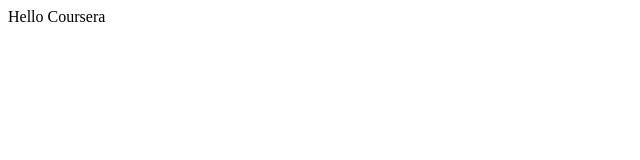
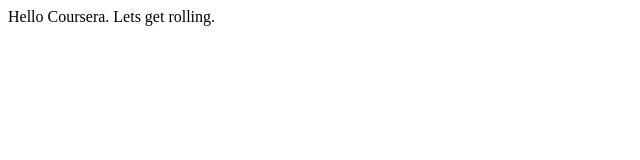
Before and after one commit to jroopam/Coursera, a plain HTML site: page site/index.html in a window 1280 px wide. Shown: the whole page, without its empty margins (0-640 px from the left). Drawn offline with Linux system fonts and the light colour scheme.

Commit message:
Small Change

```diff
--- a/site/index.html
+++ b/site/index.html
@@ -5,6 +5,6 @@
         </title>
     </head>
     <body>
-        Hello Coursera
+        Hello Coursera. Lets get rolling.
     </body>
 </html>
```
